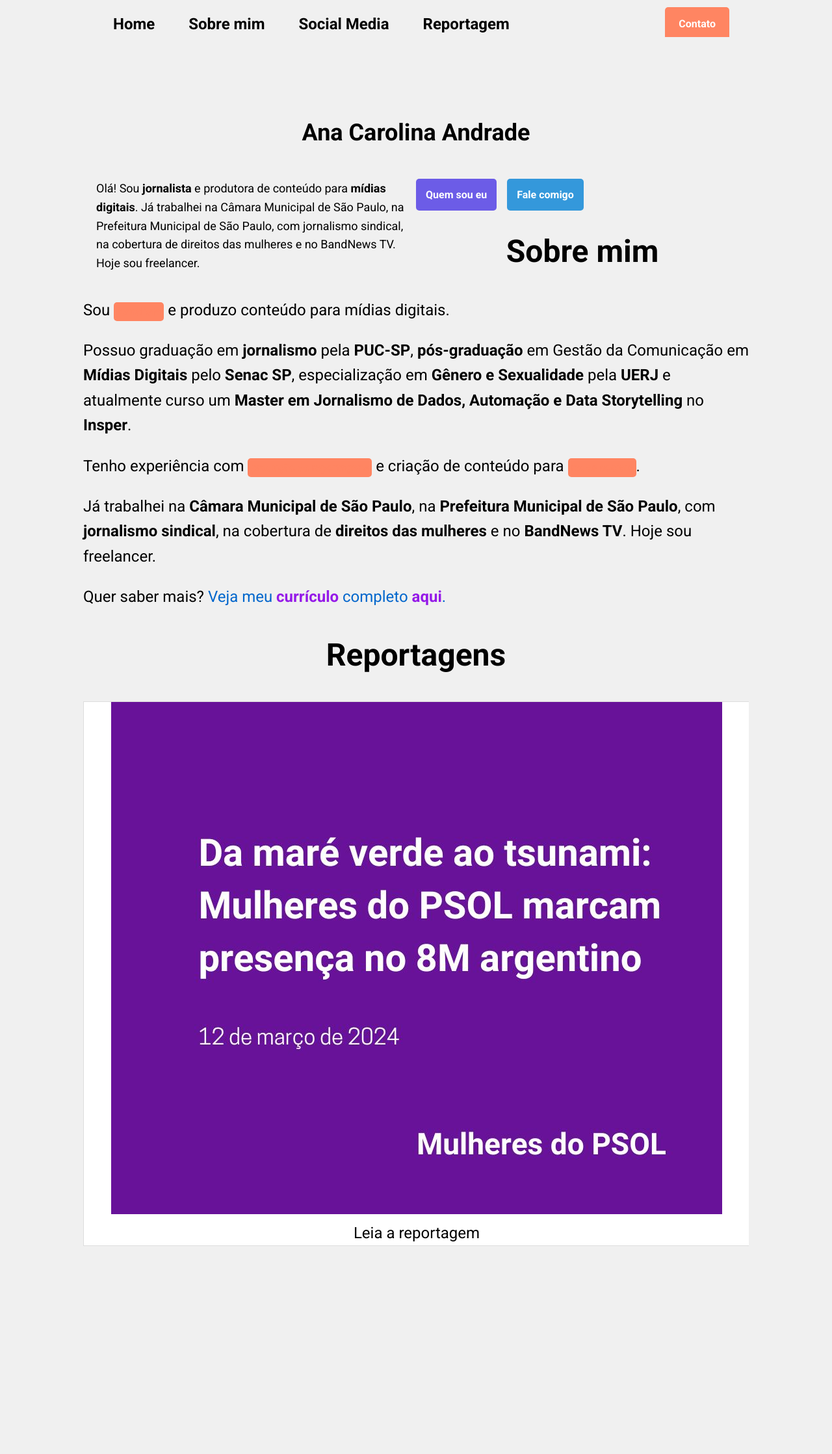
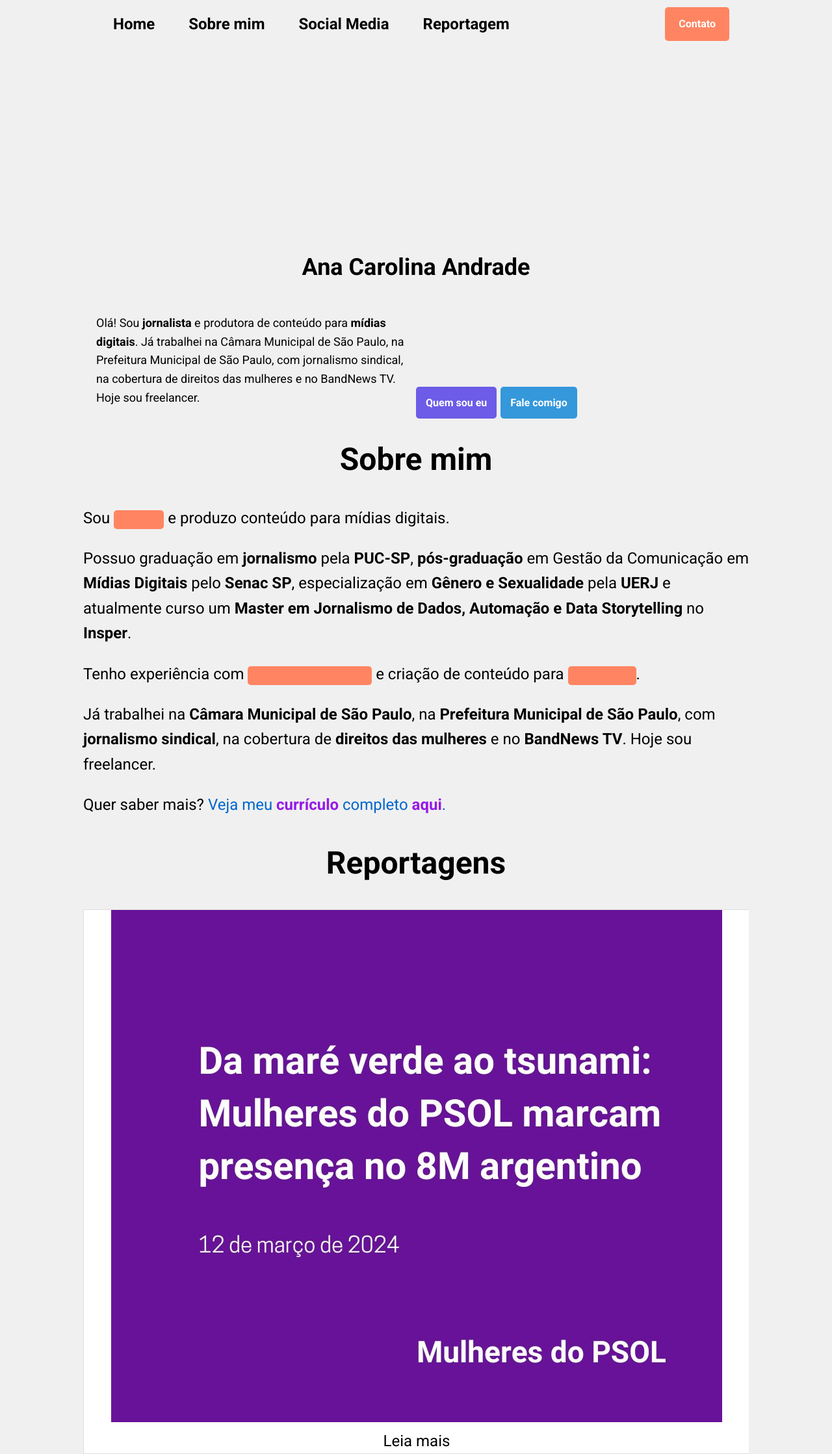
Before and after one commit to carol00andrade/portfoliosite, a Flask app: page / in a window 1280 px wide. Shown: the whole page at 65% size. Before the commit the page ends 1917 px from the top, so only its background shows below. Run offline with Flask 3, Linux system fonts and the light colour scheme.

Commit message:
Update portfolio.html

```diff
--- a/templates/portfolio.html
+++ b/templates/portfolio.html
@@ -9,18 +9,17 @@
             body {
                 margin: 0;
                 font-family: 'Roboto', sans-serif;
-            background-color: #ffffff;
             }
             .navbar-wrapper {
             background-color: #f0f0f0;
-            height: 1.5cm;
+            height: 1.5cm; /
             overflow-x: auto;
-            margin-bottom: 2cm;
             }
             .navbar {
                 display: flex;
                 justify-content: space-between;
                 align-items: center;
+                background-color: #f0f0f0;
                 padding: 10px 20px;
             }
             .navbar ul {
@@ -47,7 +46,9 @@
             }
             .content {
                 padding: 20px;
+                margin-top: 7cm;
                 text-align: left;
+                margin-bottom: 3cm;
             }
             .content h1 {
                 font-size: 36px;
@@ -65,17 +66,16 @@
                 color: #FFFFFF;
             }
             .home-link {
-            background-color: #6c5ce7;
+                background-color: #6c5ce7; /* Cor roxa */
                 border-radius: 5px;
                 padding: 15px;
                 font-size: 16px;
                 font-weight: bold;
                 color: #FFFFFF;
                 text-decoration: none;
-            margin-right: 10px;
             }
             .home-link-blue {
-            background-color: #3498db;
+                background-color: #3498db; /* Cor azul */
                 border-radius: 5px;
                 padding: 15px;
                 font-size: 16px;
@@ -90,7 +90,6 @@
         </style>
     </head>
     <body>
-    <div class="navbar-wrapper">
         <nav class="navbar">
             <ul class="menu-left">
                 <li><a href="#">Home</a></li>
@@ -106,7 +105,6 @@
                 </li>
             </ul>
         </nav>
-    </div>
         <div class="content">
             <h1>Ana Carolina Andrade</h1>
             <div class="left-half">
@@ -225,15 +223,19 @@
     <swiper-container>
         <swiper-slide>
             <img src="https://github.com/carol00andrade/portfoliosite/blob/main/static/1.jpg" alt="Caixa quadrada roxa, com texto título em letra branca dizendo, Da maré verde ao tsunami: Mulheres do PSOL marcam presença no 8M argentino, publicado em 12 de março de 2024, por Mulheres do PSOL">
-            <a href="https://mulheresdopsol.org.br/2023/03/12/da-mare-verde-ao-tsunami-mulheres-do-psol-marcam-presenca-no-8m-argentino/" target="_blank">Leia a reportagem</a>
+            <a href="https://mulheresdopsol.org.br/2024/03/12/da-mare-verde-ao-tsunami-mulheres-do-psol-marcam-presenca-no-8m-argentino/" target="_blank">Leia mais</a>
         </swiper-slide>
         <swiper-slide>
-            <img src="https://github.com/carol00andrade/portfoliosite/blob/main/static/2.jpg" alt="Caixa quadrada roxa, com texto título em letra branca dizendo, Fio da Meada: De Carolina de Jesus a Djamila Ribeiro, a construção do feminismo negro no Brasil, publicado em 30 de junho de 2023, por Ana Carolina Andrade.">
-            <a href="https://www.redebrasilatual.com.br/cidadania/2023/06/fio-da-meada-de-carolina-de-jesus-a-djamila-ribeiro-a-construcao-do-feminismo-negro-no-brasil/" target="_blank">Leia a reportagem</a>
+            <img src="https://github.com/carol00andrade/portfoliosite/blob/main/static/2.jpg" alt="Caixa quadrada vermelha, com texto título em letra branca dizendo, Encontro de Mulheres da Fenametro organiza lutas feministas da categoria, publicado em 20 de abril de 2023, por Fenametro">
+            <a href="https://www.fenametro.org.br/noticias/encontro-de-mulheres-da-fenametro-organiza-lutas-feministas-da-categoria.html" target="_blank">Leia mais</a>
         </swiper-slide>
         <swiper-slide>
-            <img src="https://github.com/carol00andrade/portfoliosite/blob/main/static/3.jpg" alt="Caixa quadrada roxa, com texto título em letra branca dizendo, Mulheres no poder: o que a experiência das prefeitas ensina para a democracia brasileira, publicado em 18 de julho de 2023, por Ana Carolina Andrade.">
-            <a href="https://www.redebrasilatual.com.br/cidadania/2023/07/mulheres-no-poder-o-que-a-experiencia-das-prefeitas-ensina-para-a-democracia-brasileira/" target="_blank">Leia a reportagem</a>
+            <img src="https://github.com/carol00andrade/portfoliosite/blob/main/static/3.jpg" alt="Caixa quadrada preta, com texto título em letra branca dizendo, Ferramentas de organização para o trabalho, publicado em 22 de março de 2023, por Salonline">
+            <a href="https://universo.salonline.com.br/ferramentas-de-organizacao-para-o-trabalho/" target="_blank">Leia mais</a>
+        </swiper-slide>
+        <swiper-slide>
+            <img src="https://github.com/carol00andrade/portfoliosite/blob/main/static/4.jpg" alt="Caixa quadrada verde, com texto título em letra branca dizendo, Mercado da cannabis tem perspectiva crescente de investimento, publicado em 6 de maio de 2022, por Sechat">
+            <a href="https://sechat.com.br/noticia/mercado-de-cannabis-tem-perspectiva-crescente-de-investimento" target="_blank">Leia mais</a>
         </swiper-slide>
     </swiper-container>
 </body>
```
Lines whose indentation alone changed are shown as unchanged.
